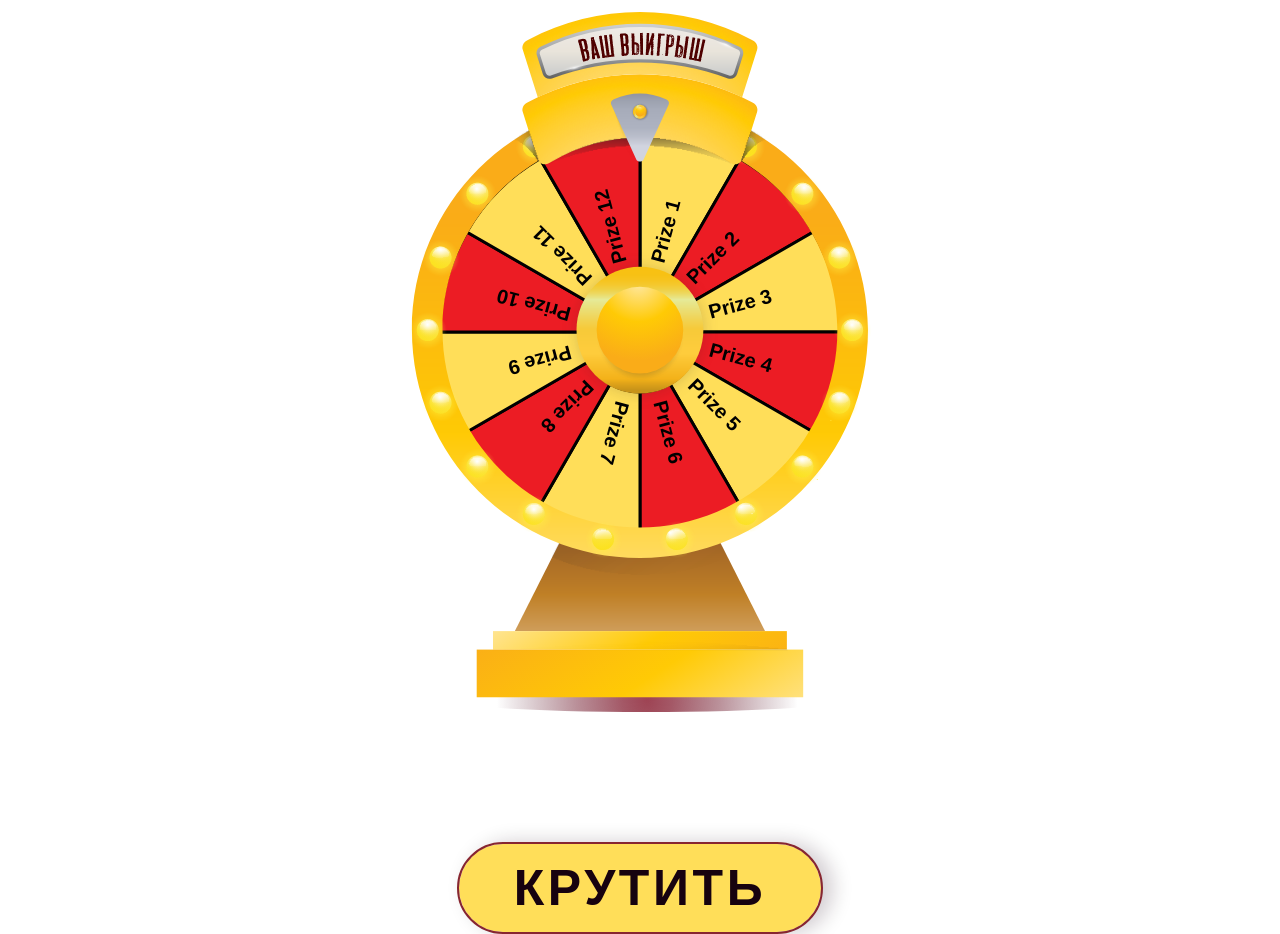
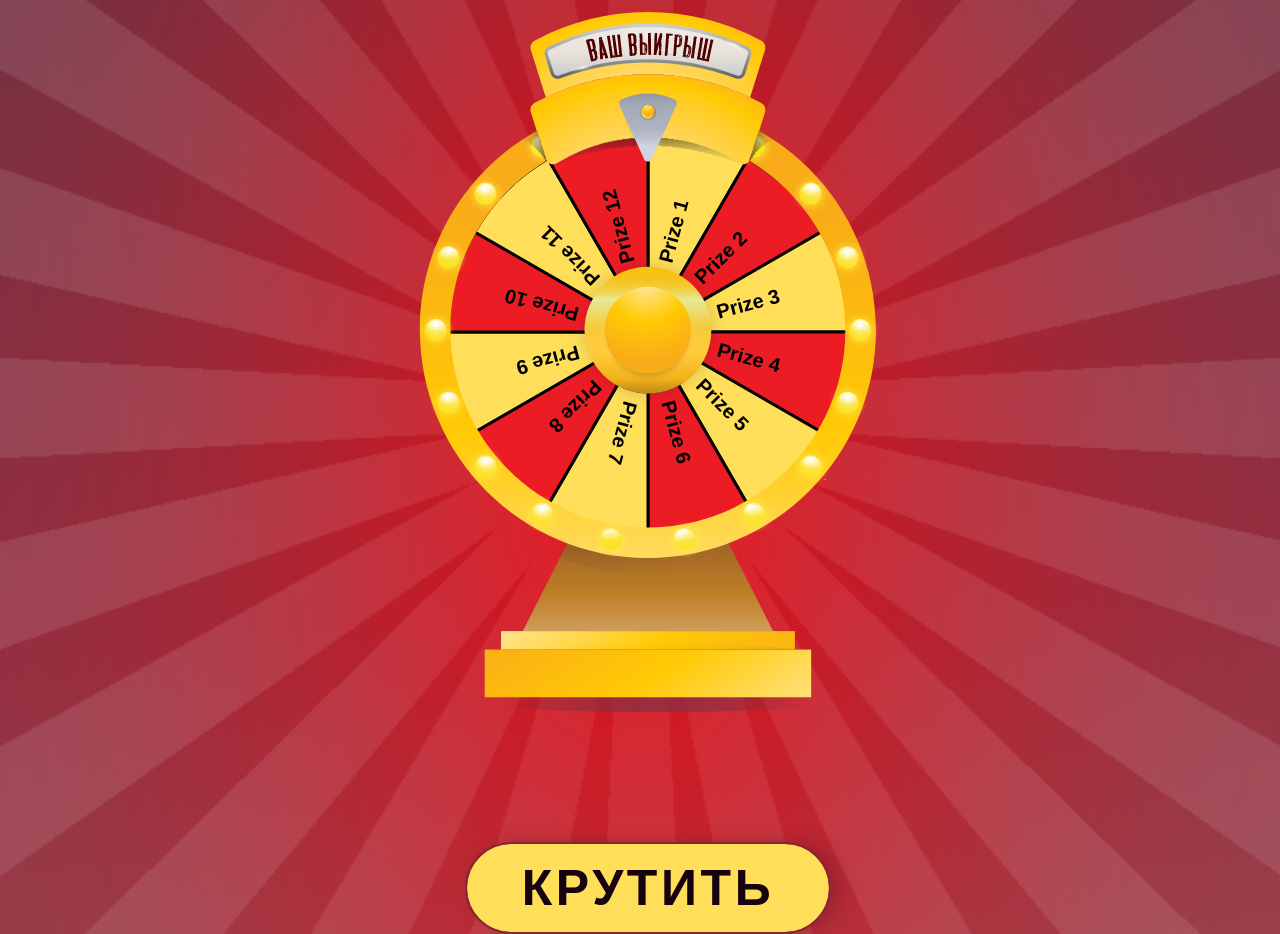
Before and after one commit to Bekhzod1995/FortuneWheel, a plain HTML site: page index.html in a window 1280 px wide. Drawn offline with Linux system fonts and the light colour scheme.

Commit message:
changed background

```diff
--- a/css/main.css
+++ b/css/main.css
@@ -1,10 +1,12 @@
 body {
   font-family: arial;
-  background-image: src('../assets/background@2x.png');
+  background-image: url(../assets/background@2x.png);
   height: 100%;
   background-position: center;
-  background-repeat: no-repeat;
+  background-repeat: repeat;
   background-size: cover;
+  height: 100vh;
+  width: 100vw;
 }
 
 /* Sets the background image for the wheel */
@@ -14,6 +16,9 @@ body {
   background-position: center;
   background-repeat: no-repeat;
   z-index: 1 !important;
+  /* height: 100vh;
+  width: 100vw; */
+  /* background-size: cover; */
 }
 
 /* Do some css reset on selected elements */
```
